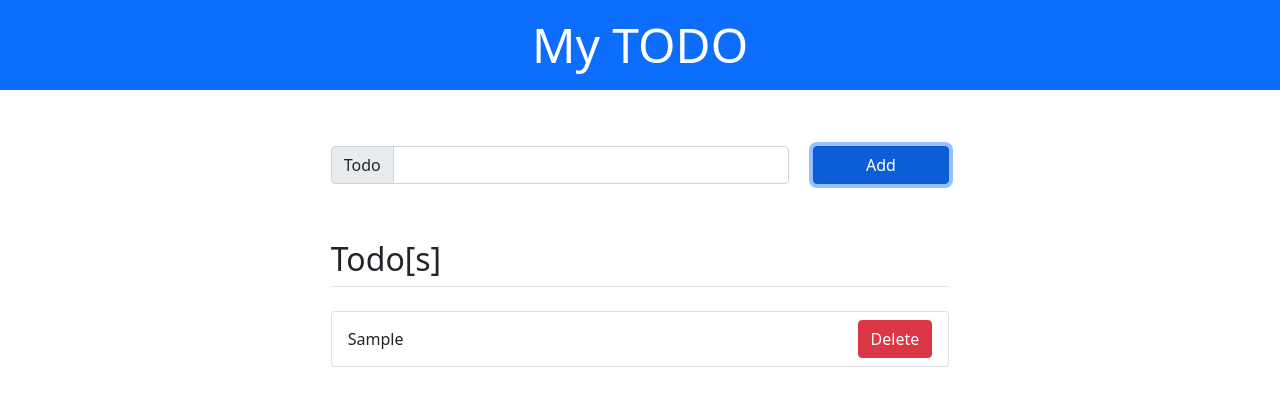
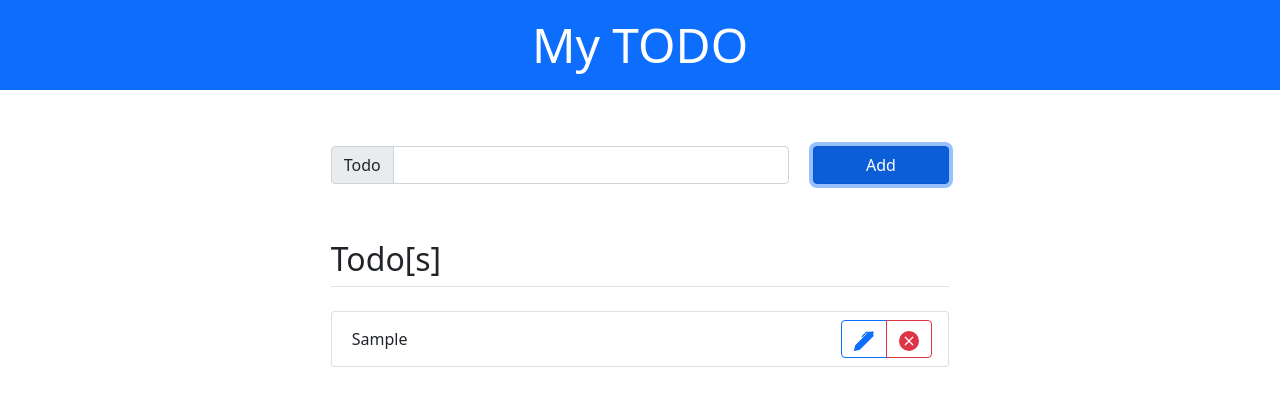
Before and after one commit to kdilipramprasath/My-Todos, a React (Create React App) app: page / in a window 1280 px wide. Both pictures are taken after typing "Sample" into the empty fields and a click on the button "Add". Shown: the top 406 px of the page. Built offline with nearby package versions, Linux system fonts and the light colour scheme.

Commit message:
Update and Edit functionality added

```diff
--- a/package.json
+++ b/package.json
@@ -10,6 +10,7 @@
     "bootstrap": "^5.1.3",
     "react": "^17.0.2",
     "react-bootstrap": "^2.0.2",
+    "react-bootstrap-icons": "^1.6.1",
     "react-dom": "^17.0.2",
     "react-redux": "^7.2.6",
     "react-scripts": "4.0.3",
--- a/src/App.js
+++ b/src/App.js
@@ -1,18 +1,12 @@
 import { useState } from "react";
-
-import { useSelector, useDispatch } from "react-redux";
-
+import { useDispatch } from "react-redux";
 import { todoAction } from "./store/todoSlice";
-
 import { Container } from "react-bootstrap";
-
 import TodoForm from "./components/TodoForm";
 import Todos from "./components/Todos";
-
 import { idGen } from "./utilities/utils";
 
 function App() {
-  const { todos } = useSelector((store) => store.todos);
   const dispatch = useDispatch();
   const [todoInput, setTodoInput] = useState("");
 
--- /dev/null
+++ b/src/components/Todo.js
@@ -0,0 +1,79 @@
+import { useState } from "react";
+import { useDispatch } from "react-redux";
+import { todoAction } from "../store/todoSlice";
+import { Form, Button, ButtonGroup, InputGroup } from "react-bootstrap";
+import { XCircleFill, PenFill } from "react-bootstrap-icons";
+
+const Todo = ({ id, todo }) => {
+  const [isInEditMode, setIsInEditMode] = useState(false);
+  const [todoInput, setTodoInput] = useState(todo);
+
+  const dispatch = useDispatch();
+
+  const updateHandler = () => {
+    if (todoInput.trim().length === 0)
+      return dispatch(todoAction.removeTodo({ id }));
+
+    dispatch(todoAction.editTodo({ id, todo: todoInput }));
+    setIsInEditMode(false);
+  };
+
+  return (
+    <div className="d-flex gap-3 flex-column flex-sm-row align-items-center">
+      {!isInEditMode ? (
+        <div className="p-1">{todo}</div>
+      ) : (
+        <Form
+          onSubmit={updateHandler}
+          className="mr-5"
+          style={{ width: "100%" }}
+        >
+          <InputGroup>
+            <Form.Control
+              type="text"
+              value={todoInput}
+              onChange={(event) => setTodoInput(event.target.value)}
+              autoFocus
+            />
+
+            <Button>Update</Button>
+          </InputGroup>
+        </Form>
+      )}
+
+      <ButtonGroup className="ms-auto">
+        {!isInEditMode ? (
+          <Button
+            type="button"
+            variant="outline-primary"
+            onClick={() => setIsInEditMode(true)}
+          >
+            <PenFill className="fs-5" />
+          </Button>
+        ) : (
+          <Button
+            type="button"
+            variant="dark"
+            onClick={() => {
+              setIsInEditMode(false);
+              setTodoInput(todo);
+            }}
+          >
+            Cancel
+          </Button>
+        )}
+        {!isInEditMode && (
+          <Button
+            type="button"
+            variant="outline-danger"
+            onClick={() => dispatch(todoAction.removeTodo({ id: id }))}
+          >
+            <XCircleFill className="fs-5" />
+          </Button>
+        )}
+      </ButtonGroup>
+    </div>
+  );
+};
+
+export default Todo;
--- a/src/components/TodoForm.js
+++ b/src/components/TodoForm.js
@@ -8,11 +8,11 @@ const TodoForm = ({ submitHandler, todoInput, todoInputHandler }) => {
           <InputGroup>
             <InputGroup.Text>Todo</InputGroup.Text>
             <Form.Control
-              aria-describedby="todo-input"
               type="text"
               id="todo-input"
               value={todoInput}
               onChange={todoInputHandler}
+              required
             />
           </InputGroup>
         </Col>
--- a/src/components/Todos.js
+++ b/src/components/Todos.js
@@ -1,12 +1,9 @@
-import { useSelector, useDispatch } from "react-redux";
-
-import { todoAction } from "../store/todoSlice";
-
-import { ListGroup, Button } from "react-bootstrap";
+import { useSelector } from "react-redux";
+import { ListGroup } from "react-bootstrap";
+import Todo from "./Todo";
 
 const Todos = () => {
   const { todos } = useSelector((store) => store.todos);
-  const dispatch = useDispatch();
 
   return (
     <div className="mb-5">
@@ -17,18 +14,7 @@ const Todos = () => {
             {todos.map((todo) => {
               return (
                 <ListGroup.Item key={todo.id}>
-                  <div className="d-flex align-items-center justify-content-between">
-                    <span>{todo.todo}</span>
-
-                    <Button
-                      variant="danger"
-                      onClick={() =>
-                        dispatch(todoAction.removeTodo({ id: todo.id }))
-                      }
-                    >
-                      Delete
-                    </Button>
-                  </div>
+                  <Todo {...todo} />
                 </ListGroup.Item>
               );
             })}
--- a/src/index.js
+++ b/src/index.js
@@ -2,9 +2,7 @@ import React from "react";
 import ReactDOM from "react-dom";
 import App from "./App";
 import reportWebVitals from "./reportWebVitals";
-
 import "bootstrap/dist/css/bootstrap.min.css";
-
 import { Provider } from "react-redux";
 import store from "./store/index";
 
--- a/src/store/index.js
+++ b/src/store/index.js
@@ -1,5 +1,4 @@
 import { configureStore } from "@reduxjs/toolkit";
-
 import todoSlice from "./todoSlice";
 
 const store = configureStore({
--- a/src/store/todoSlice.js
+++ b/src/store/todoSlice.js
@@ -6,6 +6,13 @@ const todoSlice = createSlice({
   reducers: {
     addTodo(state, action) {
       state.todos.push(action.payload);
+    },
+    editTodo(state, action) {
+      const todoToEditId = action.payload.id;
+      const newTodo = action.payload.todo;
+
+      const todoToEdit = state.todos.find((todo) => todo.id === todoToEditId);
+      todoToEdit.todo = newTodo;
     },
     removeTodo(state, action) {
       state.todos = state.todos.filter((todo) => todo.id !== action.payload.id);
```
Also changed, not shown: 1 other file (tests, documents, lock files or other folders).
